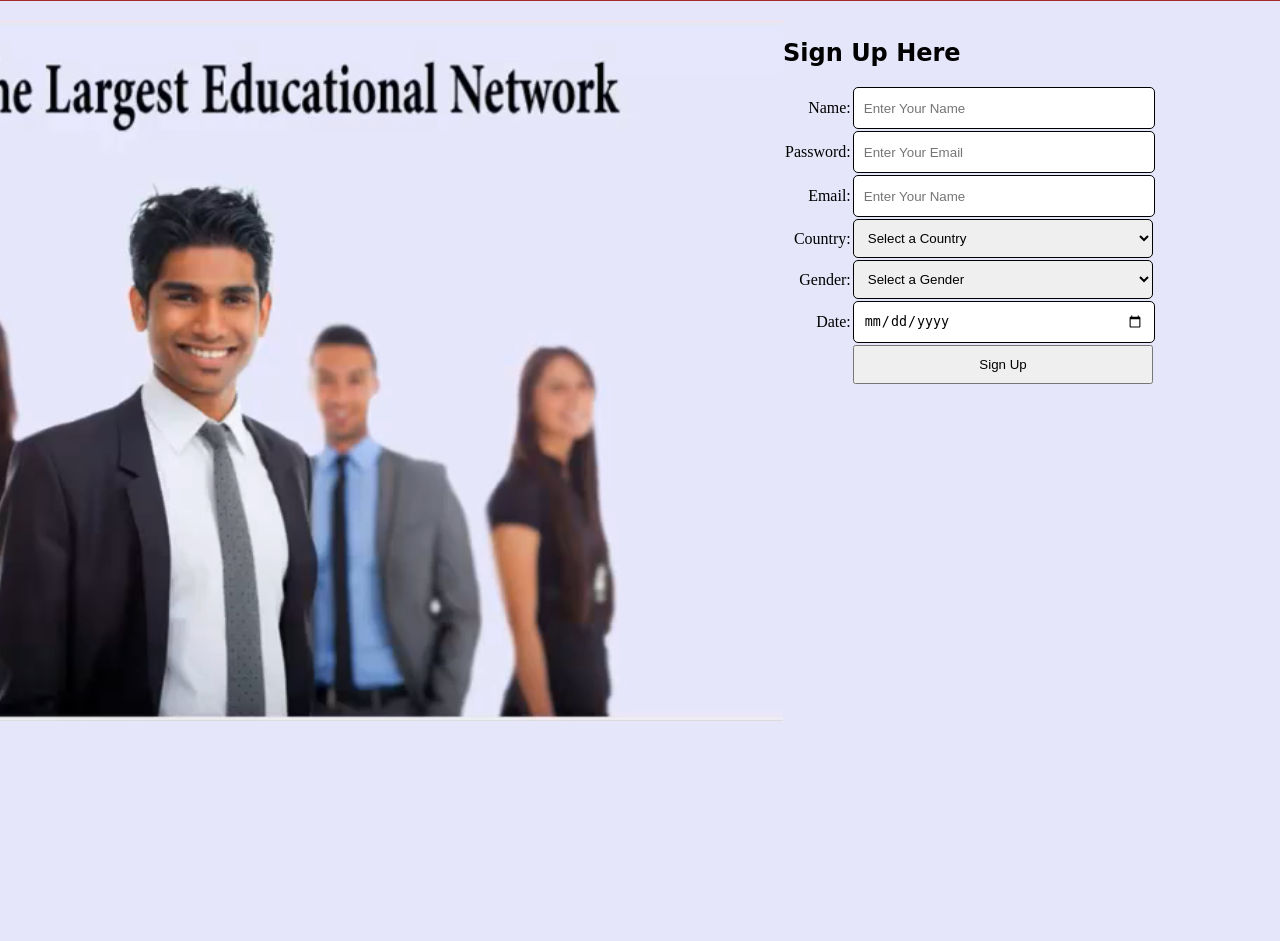
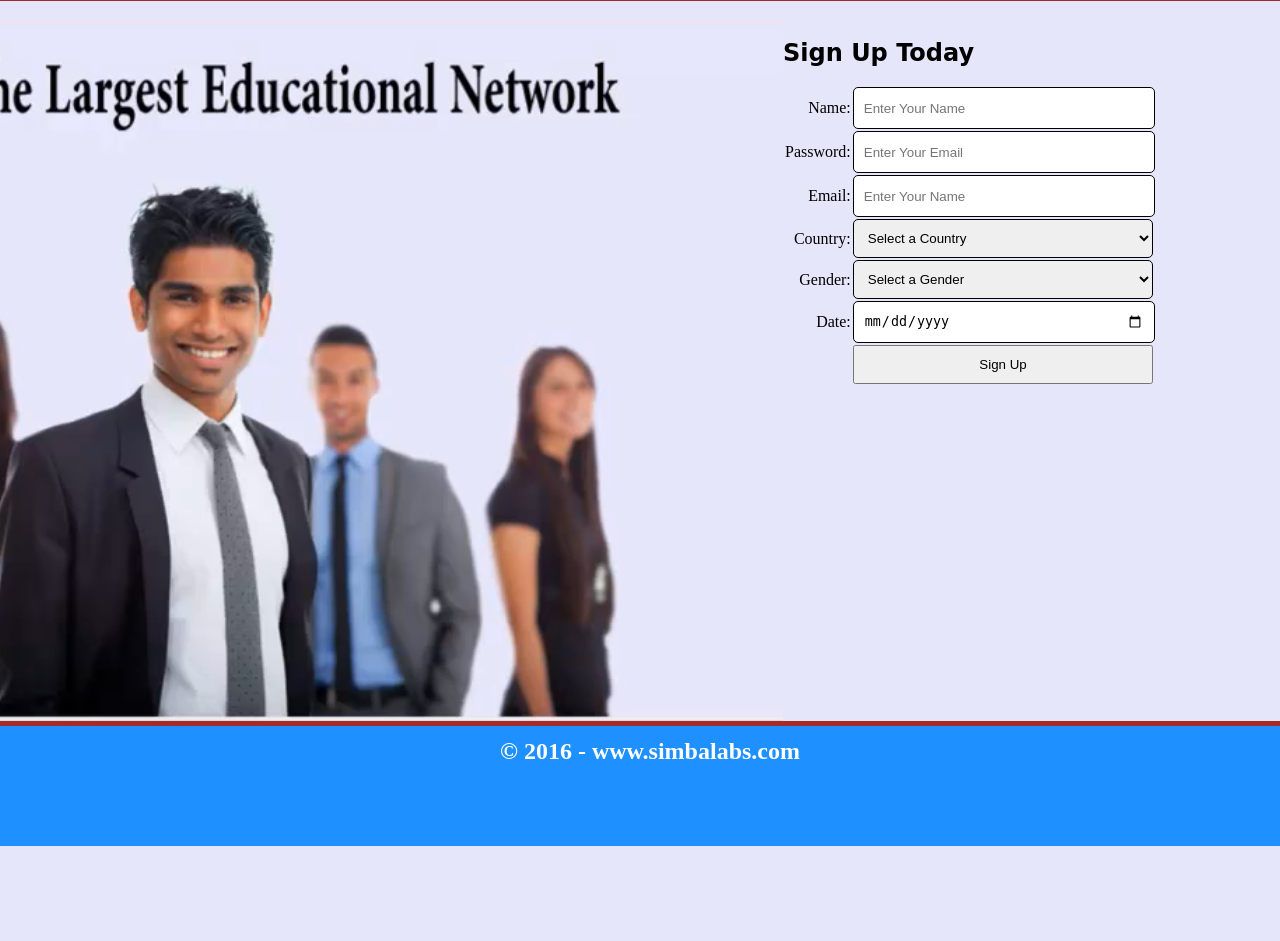
Before and after one commit to simbahmso/social_network, a PHP site: page / in a window 1280 px wide; the page is wider, and only the part inside the window is pictured. Shown: the part 104-1045 px from the top of that part. After the commit the page ends 950 px from the top of that part, so only its background shows below. Run offline with PHP 8.4, Linux system fonts and the light colour scheme.

Commit message:
Website Layout - Creating the Footer

```diff
--- a/index.php
+++ b/index.php
@@ -14,9 +14,9 @@
 				<img src="images/logo.png" style="float: left; padding: 4px;" />
 				<form  method="post" action="" id="form1" style="float: right; line-height: 80px;">
 					<strong>Email:</strong>
-					<input type="text" name="email" placeholder="Email"/>
+					<input type="text" name="email" placeholder="Email" required="required" />
 					<strong>Password:</strong>
-					<input type="password" name="pass" placeholder="*************"/>
+					<input type="password" name="pass" placeholder="*************" required="required"/>
 					<button name="login">Login</button>
 				</form>
 			</div>
@@ -31,12 +31,12 @@
 			</div>
 			<div id="form2">
 				<form action="" method="post">
-				<h2> Sign Up Here</h2>
+				<h2>       Sign Up Today</h2>
 					<table>
 						<tr>
 							<td align="right">Name:</td>
 								<td>
-									<input type="text" name="u_name" placeholder="Enter Your Name"/>
+									<input type="text" name="u_name" placeholder="Enter Your Name" required="required"/>
 								</td>
 							</td>
 						</tr>
@@ -44,7 +44,7 @@
 						<tr>
 							<td align="right">Password:</td>
 								<td>
-									<input type="text" name="u_email" placeholder="Enter Your Email"/>
+									<input type="text" name="u_email" placeholder="Enter Your Email" required="required"/>
 								</td>
 							</td>
 						</tr>
@@ -52,7 +52,7 @@
 						<tr>
 							<td align="right">Email:</td>
 								<td>
-									<input type="text" name="u_name" placeholder="Enter Your Name"/>
+									<input type="text" name="u_name" placeholder="Enter Your Name" required="required"/>
 								</td>
 							</td>
 						</tr>
@@ -61,7 +61,7 @@
 							<td align="right">Country:</td>
 
 								<td>
-								<select name="u_country">
+								<select name="u_country" required="required">
 									<option>Select a Country</option>
 									<option>Canada</option>
 									<option>China</option>
@@ -77,7 +77,7 @@
 						<tr>
 							<td align="right">Gender:</td>
 							<td>
-							<select name="u_gender">
+							<select name="u_gender" required="required">
 									<option>Select a Gender</option>
 									<option>Male</option>
 									<option>Female</option>
@@ -106,6 +106,10 @@
 		</div>
 		<!--Content area ends-->
 
+		<div id="footer">
+			<h2>&copy; 2016 - www.simbalabs.com</h2>
+		</div>
+
 	</div>
 	<!--Container ends-->
 </body>
--- a/styles/style.css
+++ b/styles/style.css
@@ -68,8 +68,7 @@ body {
 }
 
 #content {
-	width: 1500px;
-	height: 920px;
+	width: 1800px;
 	margin: 0 auto;
 }
 
@@ -109,3 +108,17 @@ body {
 	background-color: blue;
 	color: white;
 }
+#footer {
+	width: 100%;
+	height: 100px;
+	padding: 10px;
+	background: #1e90ff;
+	border-top: 5px solid brown;
+	clear: both;
+}
+
+#footer h2{
+	text-align: center;
+	padding-top: 3px;
+	color: white;
+}
```
